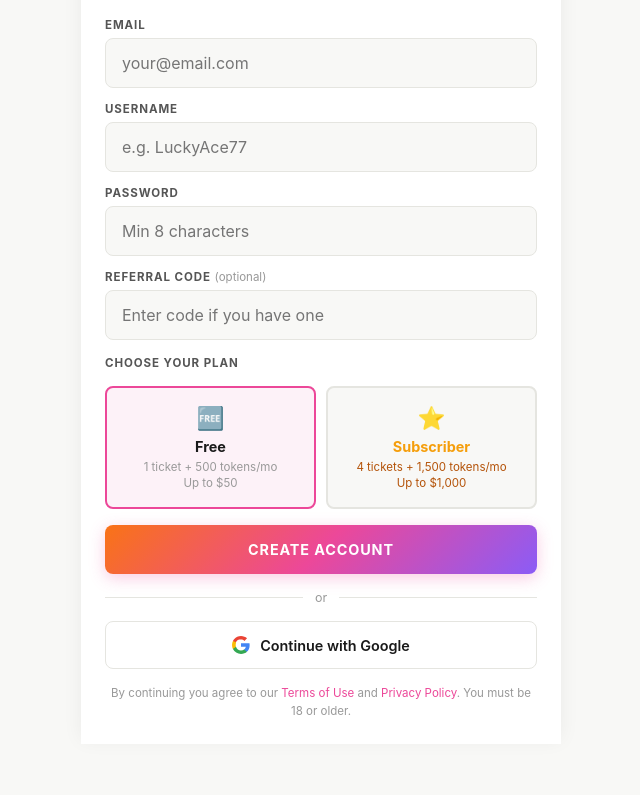
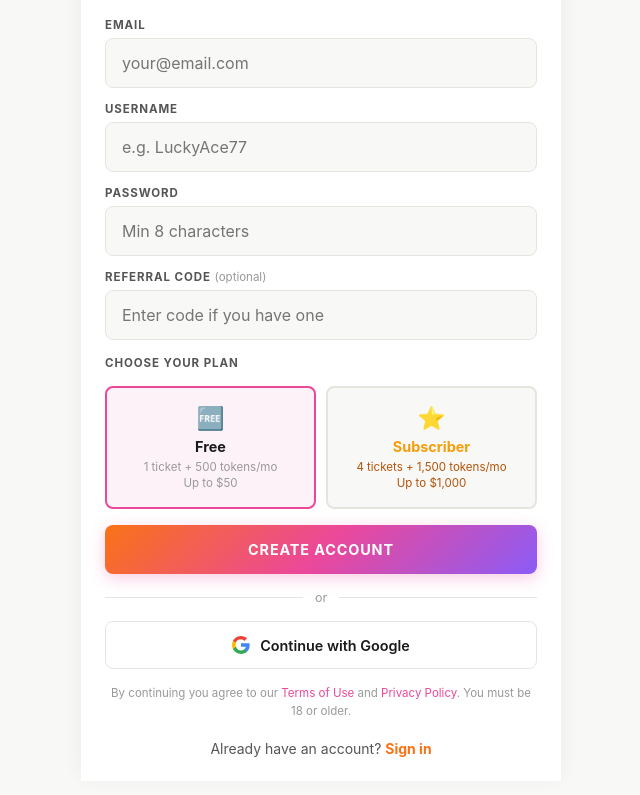
Before and after one commit to salumastake-code/numble-react, a React (Vite) app: page /auth in a window 1280 px wide. Shown: the part 379-1174 px from the top of the page, without its empty margins (319-959 px from the left). Built offline with nearby package versions, Linux system fonts and the light colour scheme.

Commit message:
fix: auth page — add prominent sign in / create account switch links below buttons

```diff
--- a/src/pages/Auth.css
+++ b/src/pages/Auth.css
@@ -316,3 +316,18 @@
   border-color: var(--primary);
   color: var(--primary);
 }
+
+.auth-switch-link {
+  text-align: center;
+  font-size: 0.875rem;
+  color: var(--text-secondary, #6b7280);
+  margin-top: 0.25rem;
+}
+.auth-switch-link a {
+  color: var(--primary, #f97316);
+  font-weight: 700;
+  text-decoration: none;
+}
+.auth-switch-link a:hover {
+  text-decoration: underline;
+}
--- a/src/pages/Auth.jsx
+++ b/src/pages/Auth.jsx
@@ -221,6 +221,8 @@ export default function Auth() {
             </button>
 
             <p className="auth-legal">By continuing you agree to our <a href="/terms" target="_blank" rel="noopener">Terms of Use</a> and <a href="/privacy" target="_blank" rel="noopener">Privacy Policy</a>. You must be 18 or older.</p>
+
+            <p className="auth-switch-link">Already have an account? <a href="#" onClick={e => { e.preventDefault(); setMode('login'); }}>Sign in</a></p>
           </>
         ) : (
           <>
@@ -263,6 +265,7 @@ export default function Auth() {
               {GOOGLE_ICON} Continue with Google
             </button>
 
+            <p className="auth-switch-link">Don't have an account? <a href="#" onClick={e => { e.preventDefault(); setMode('register'); }}>Create one</a></p>
           </>
         )}
       </div>
```
